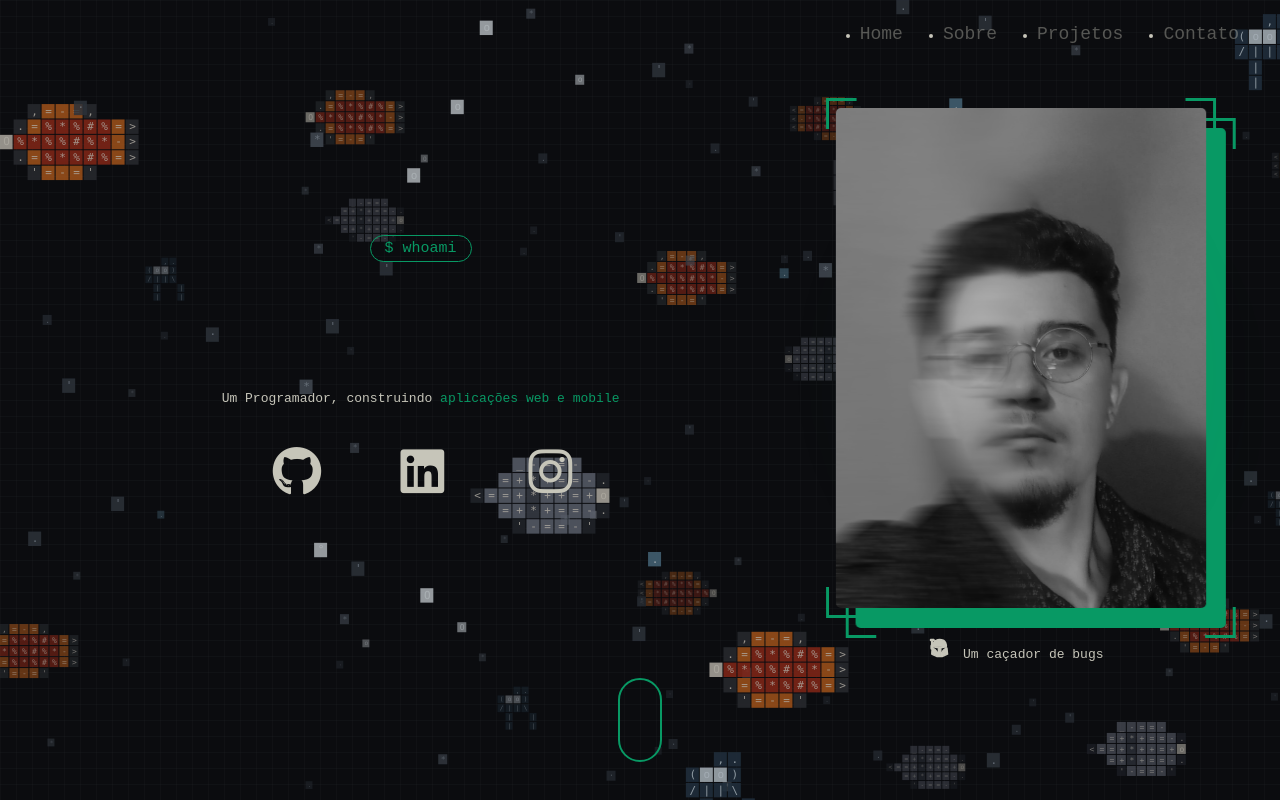
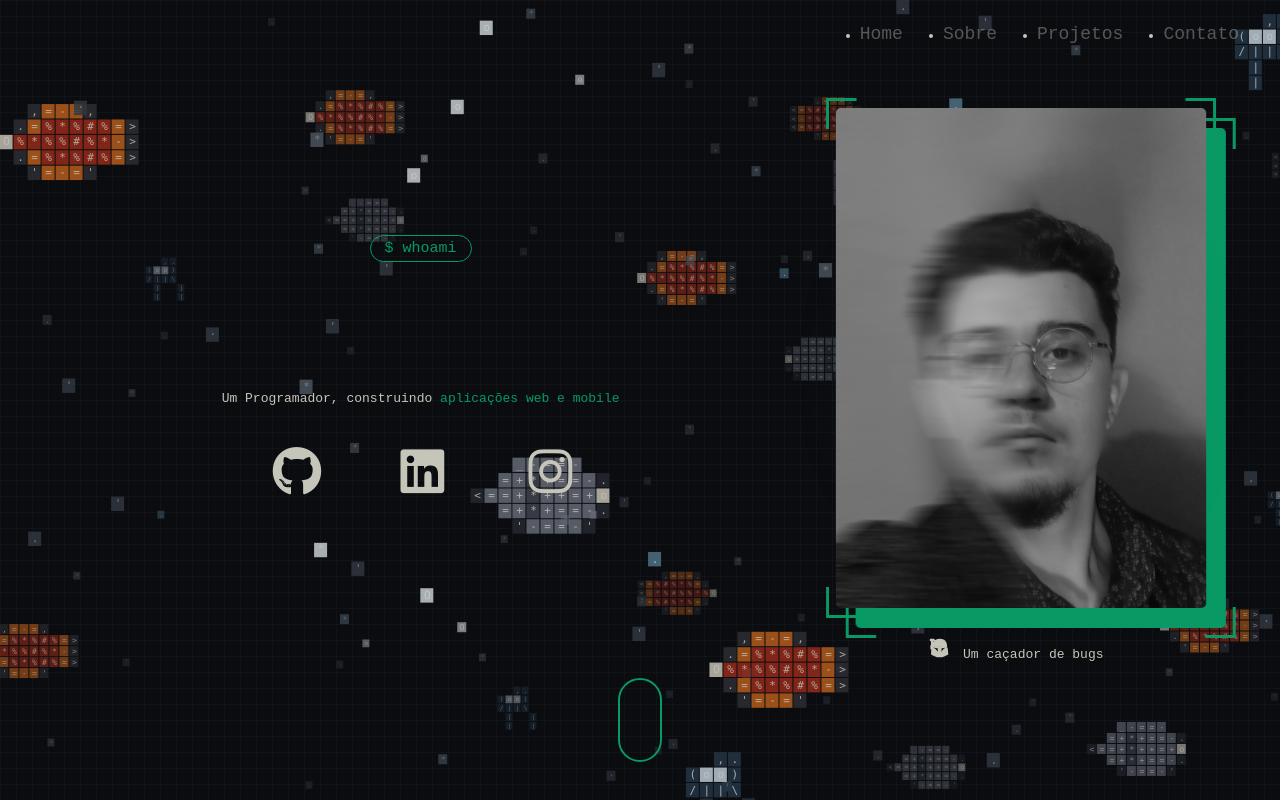
Before and after one commit to JuhhSobrinho/Portfolio, a plain HTML site: page view/index.html in a window 1280 px wide. Drawn offline with nearby package versions, Linux system fonts and the light colour scheme; no server answers; animation ran at ten frames a second.

Commit message:
Véu do oceano a 20%
Co-Authored-By: Claude Haiku 5.5 <noreply@anthropic.com>

```diff
--- a/view/oceano.css
+++ b/view/oceano.css
@@ -17,7 +17,7 @@
   inset: 0;
   z-index: -1;
   pointer-events: none;
-  background: rgba(11, 13, 16, 0.3);
+  background: rgba(11, 13, 16, 0.2);
 }
 
 /* Seções com fundo opaco escondiam o oceano: deixa semitransparente */
```
